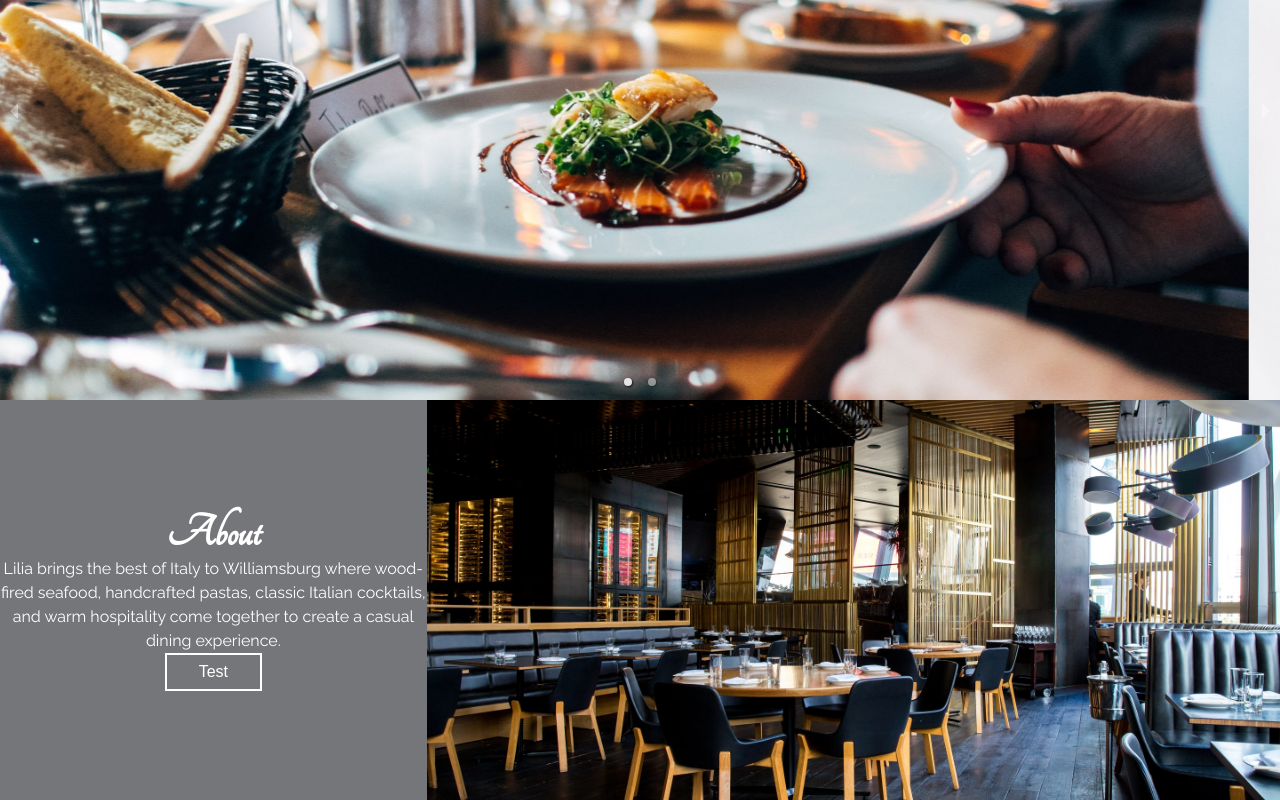
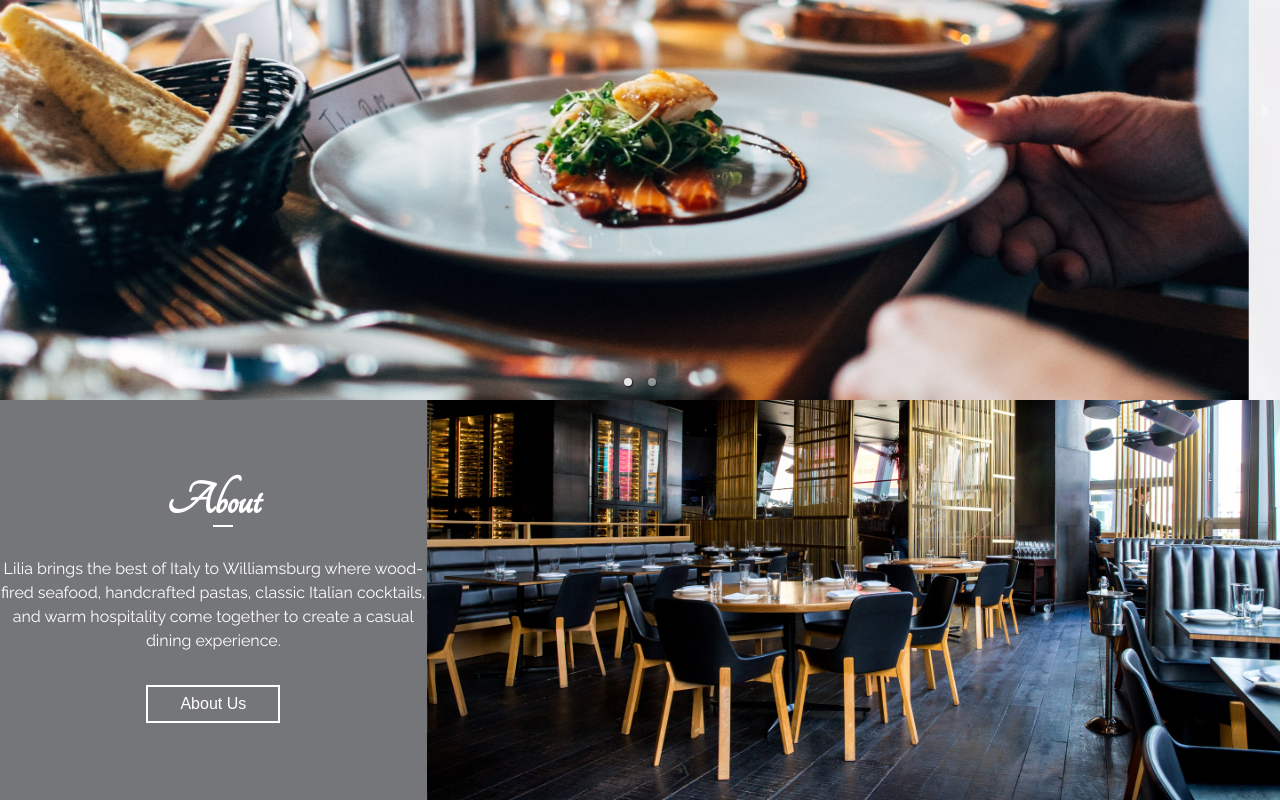
Before and after one commit to AntonCC/dosa-restaurant, a React (Create React App) app: page / in a window 1280 px wide. Shown: the part 386-1186 px from the top of the page. Built offline with nearby package versions, Linux system fonts and the light colour scheme.

Commit message:
made banner content dynamic, added styles

```diff
--- a/src/components/button/button.jsx
+++ b/src/components/button/button.jsx
@@ -1,10 +1,10 @@
 import React from 'react'
 import './button.scss'
 
-const Button = () => {
+const Button = ({ btnText }) => {
   return (
     <button className="btn">
-      Test
+      { btnText }
     </button>
   )
 }
--- a/src/components/img-text-banner/img-text-banner.jsx
+++ b/src/components/img-text-banner/img-text-banner.jsx
@@ -1,17 +1,17 @@
 import React from 'react'
 import './img-text-banner.scss'
 import Button from '../button/button'
+import Diner from '../../imgs/dining-hall.jpg'
 
-const ImgTextBanner = () => {
+const ImgTextBanner = ({ title, body, img, btnText }) => {
   return (
     <div className="img-text-banner">
       <div className="side-a">
-        <h2>About</h2>
-        <p>Lilia brings the best of Italy to Williamsburg where wood-fired seafood, handcrafted pastas, classic Italian cocktails, and warm hospitality come together to create a casual dining experience. </p>
-        <Button />
+        <h2>{ title }</h2>
+        <p>{ body }</p>
+        <Button btnText={btnText}/>
       </div>
-      <div className="side-b">
-
+      <div className="side-b" style={{ backgroundImage: `url(${Diner})`}}>
       </div>
     </div>
   )
--- a/src/components/img-text-banner/img-text-banner.scss
+++ b/src/components/img-text-banner/img-text-banner.scss
@@ -13,15 +13,28 @@
       font-family: Tangerine;
       font-size: 3rem;
       color: #fff;
+      margin-bottom: 2rem;
+      position: relative;
+      &::after {
+        content: '';
+        width: 20px;
+        height: 2px;
+        background: #fff;
+        position: absolute;
+        bottom: -5%;
+        left: 50%;
+      }
     }
     p {
       max-width: 500px;
       text-align: center;
       line-height: 1.5;
       color: #fff;
+      margin-bottom: 2rem;
     }
   }
   .side-b {
-    background: url('../../imgs/dining-hall.jpg') center/cover no-repeat;
+    background-size: cover;
+    background-position: bottom;
   }
 }
--- a/src/pages/home/home.jsx
+++ b/src/pages/home/home.jsx
@@ -1,5 +1,6 @@
 import React from 'react'
 import './home.scss'
+import { bannerInfo } from './homeInfo'
 import FoodCarousel from '../../components/carousel/carousel'
 import ImgTextBanner from '../../components/img-text-banner/img-text-banner'
 
@@ -7,7 +8,11 @@ const Home = () => {
   return (
     <div className="home">
       <FoodCarousel />
-      <ImgTextBanner />
+      {
+        bannerInfo.map(info => (
+          <ImgTextBanner {...info} />
+        ))
+      }
     </div>
   )
 }
--- /dev/null
+++ b/src/pages/home/homeInfo.jsx
@@ -0,0 +1,10 @@
+import Dining from '../../imgs/dining-hall.jpg'
+
+export const bannerInfo = [
+  {
+    title: 'About',
+    body: 'Lilia brings the best of Italy to Williamsburg where wood-fired seafood, handcrafted pastas, classic Italian cocktails, and warm hospitality come together to create a casual dining experience.',
+    img: Dining,
+    btnText: 'About Us'
+  }
+]
```
